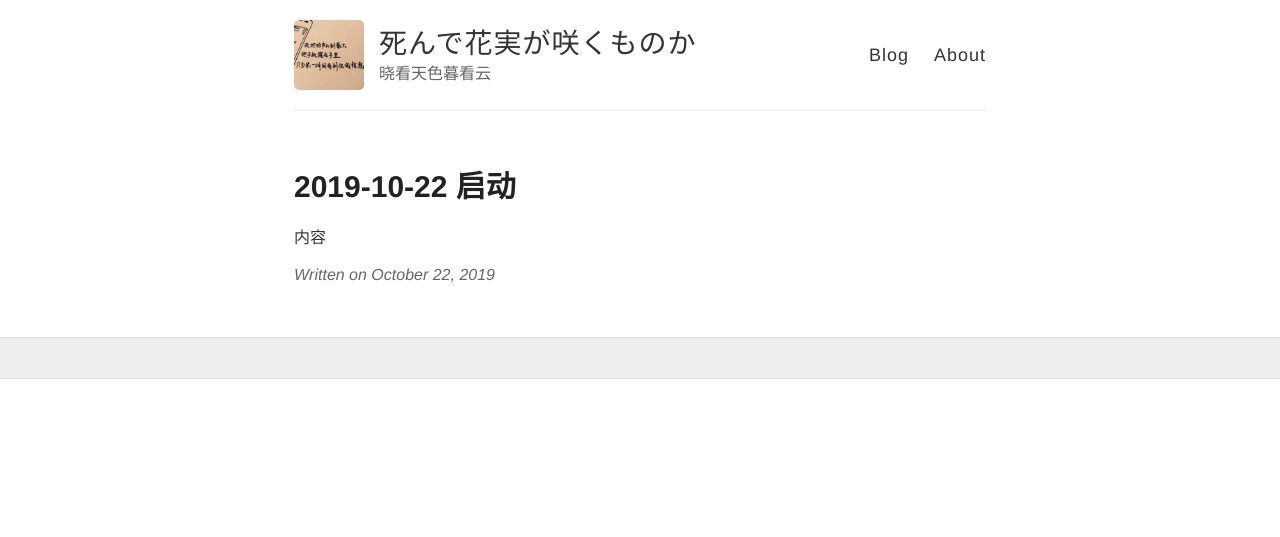
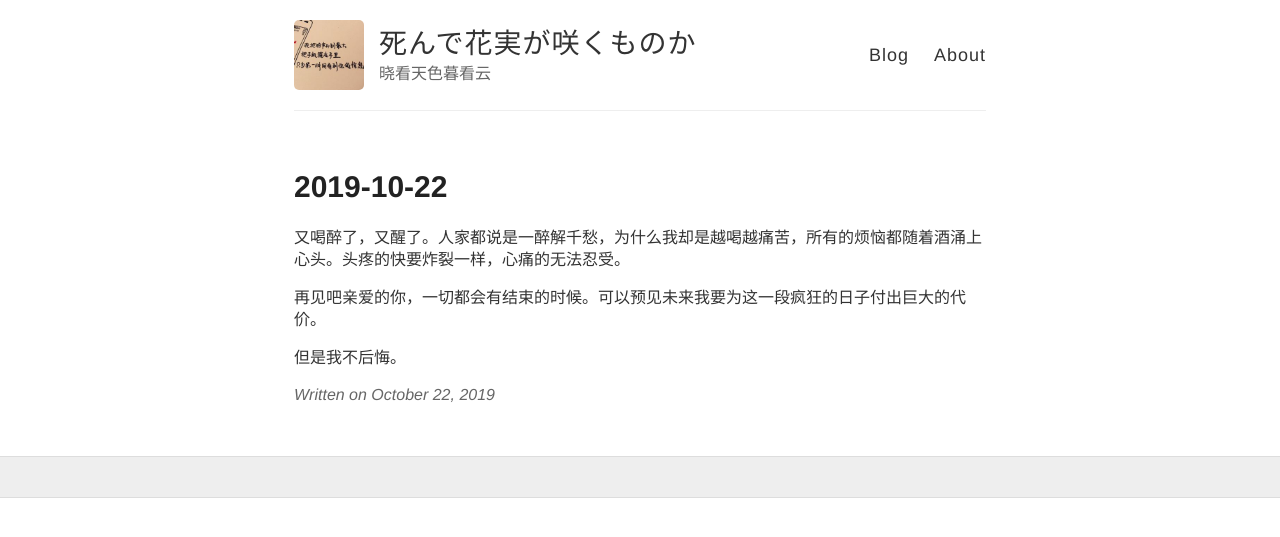
Before and after one commit to wiki650/wiki650.github.io, a Jekyll site: the page built from _posts/2019-10-22-wiki20191022.md, in a window 1280 px wide. Shown: the top 537 px of the page. Built offline with Jekyll 4.4.1, drawn with Linux system fonts in a browser that asks for light colours; comment, search, counter and statistics services are not loaded.

Commit message:
Update 2019-10-22-wiki20191022.md

```diff
--- a/_posts/2019-10-22-wiki20191022.md
+++ b/_posts/2019-10-22-wiki20191022.md
@@ -1,7 +1,11 @@
 ---
 layout: post
-title: 2019-10-22 启动
+title: 2019-10-22
 ---
 
 
-内容
+又喝醉了，又醒了。人家都说是一醉解千愁，为什么我却是越喝越痛苦，所有的烦恼都随着酒涌上心头。头疼的快要炸裂一样，心痛的无法忍受。
+
+再见吧亲爱的你，一切都会有结束的时候。可以预见未来我要为这一段疯狂的日子付出巨大的代价。
+
+但是我不后悔。
```
